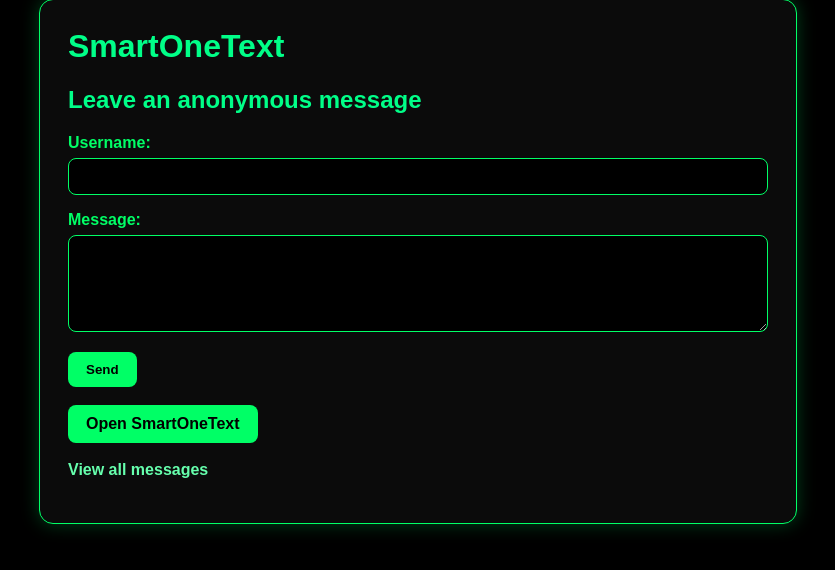
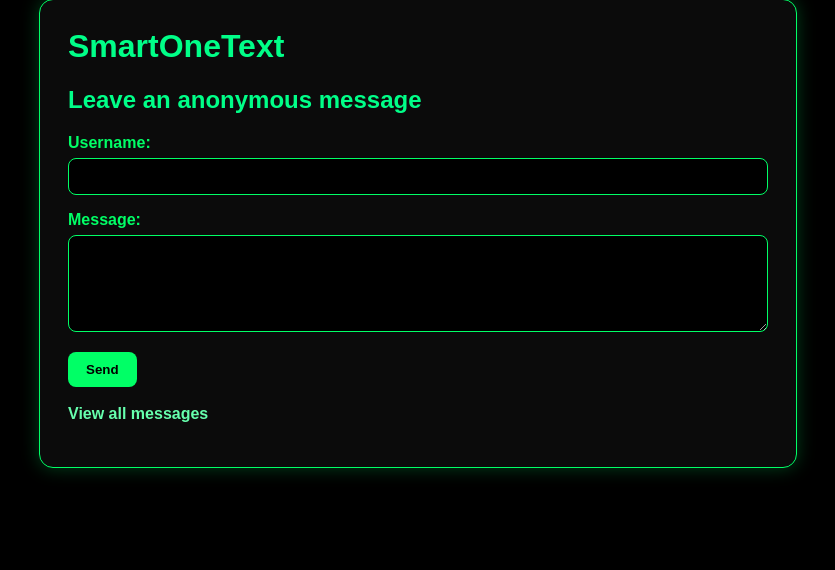
Before and after one commit to mali01001110/smartonetext, a Django app: page / in a window 1280 px wide. Shown: the part 61-631 px from the top of the page, without its empty margins (222-1057 px from the left). Run offline with Django 5.2, Linux system fonts and the light colour scheme.

Commit message:
Refactor button styles and simplify links in HTML

```diff
--- a/templates/index.html
+++ b/templates/index.html
@@ -43,9 +43,7 @@
             box-sizing: border-box;
         }
 
-        button,
-        .button {
-            display: inline-block;
+        button {
             background: #00ff66;
             color: #000;
             border: none;
@@ -53,13 +51,10 @@
             border-radius: 8px;
             font-weight: bold;
             cursor: pointer;
-            text-decoration: none;
         }
 
-        button:hover,
-        .button:hover {
+        button:hover {
             background: #33ff85;
-            text-decoration: none;
         }
 
         a {
@@ -93,13 +88,7 @@
             <button type="submit">Send</button>
         </form>
 
-        <p class="link">
-            <a class="button" href="{% url 'index' %}">Open SmartOneText</a>
-        </p>
-
-        <p class="link">
-            <a href="{% url 'feed' %}">View all messages</a>
-        </p>
+        <p class="link"><a href="{% url 'feed' %}">View all messages</a></p>
     </div>
 </body>
 </html>
```
